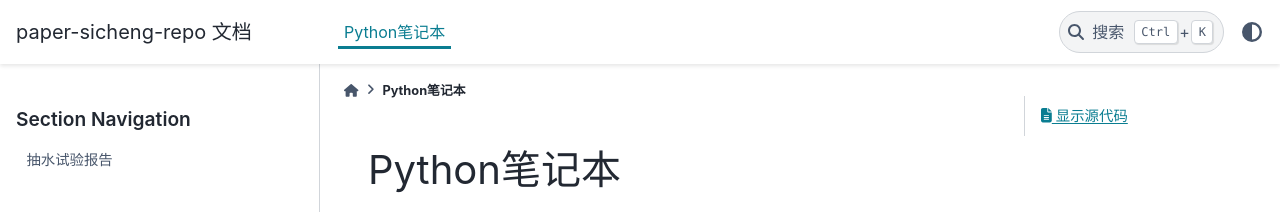
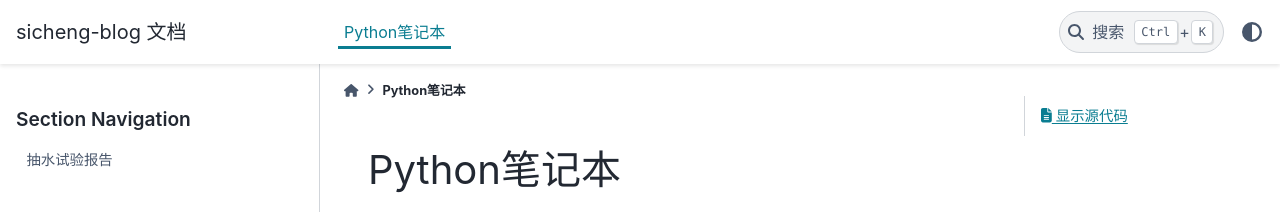
Before and after one commit to sicheng1806/sicheng-blog, a Sphinx documentation site: the page built from doc/source/notebook/index.md, in a window 1280 px wide. Shown: the top 212 px of the page. Built offline with Sphinx 7.4.7 and the PyData theme 0.15.4, drawn with Linux system fonts in a browser that asks for light colours.

Commit message:
feature(conf):项目名称改为sicheng-blog

```diff
--- a/doc/source/conf.py
+++ b/doc/source/conf.py
@@ -1,6 +1,6 @@
 # -- Project information -----------------------------------------------------
 
-project = "paper-sicheng-repo"
+project = "sicheng-blog"
 copyright = "2025, sicheng1806"
 author = "sicheng1806"
 
```
Also changed, not shown: 9 other files.
